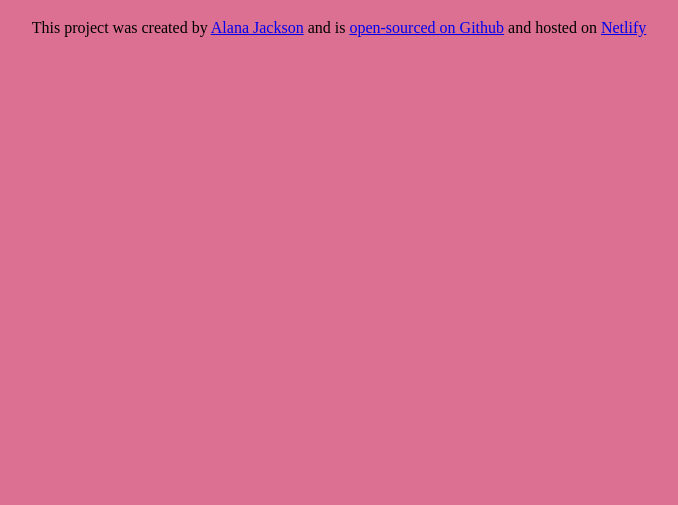
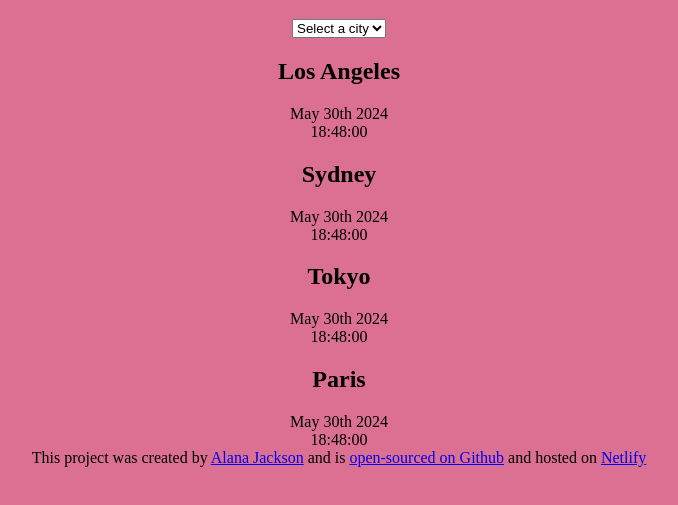
Before and after one commit to Elsabordeaux/world-clock-project, a plain HTML site: page index.html in a window 1280 px wide. Shown: the part 61-566 px from the top of the page, without its empty margins (301-979 px from the left). Drawn offline with nearby package versions, Linux system fonts and the light colour scheme.

Commit message:
Added basic HTML structure

```diff
--- a/index.html
+++ b/index.html
@@ -9,10 +9,37 @@
     <script src="https://cdnjs.cloudflare.com/ajax/libs/moment-timezone/0.5.45/moment-timezone-with-data-10-year-range.min.js"></script>
   </head>
   <body>
+    <div class="container">
       <h1>World Clock</h1>
+
+      <select>
+        <option value="">Select a city</option>
+        <option value="">London</option>
+        <option value="">Male</option>
+        <option value="">New York</option>
+      </select>
+
+      <div class="city"><h2>Los Angeles</h2></div>
+      <div class="date">May 30th 2024</div>
+      <div class="time">18:48:00</div>
+
+      <div class="city"><h2>Sydney</h2></div>
+      <div class="date">May 30th 2024</div>
+      <div class="time">18:48:00</div>
+
+      <div class="city"><h2>Tokyo</h2></div>
+      <div class="date">May 30th 2024</div>
+      <div class="time">18:48:00</div>
+
+      <div class="city"><h2>Paris</h2></div>
+      <div class="date">May 30th 2024</div>
+      <div class="time">18:48:00</div>
+
       <footer>
         This project was created by
-      <a href="https://github.com/Elsabordeaux" target="blank">Alana Jackson</a>
+        <a href="https://github.com/Elsabordeaux" target="blank"
+          >Alana Jackson</a
+        >
         and is
         <a
           href="https://github.com/Elsabordeaux/world-clock-project"
@@ -24,6 +51,7 @@
           >Netlify</a
         >
       </footer>
+    </div>
     <script src="script.js"></script>
   </body>
 </html>
```
Lines whose indentation alone changed are shown as unchanged.
